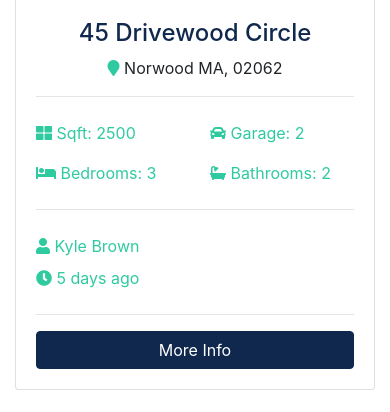
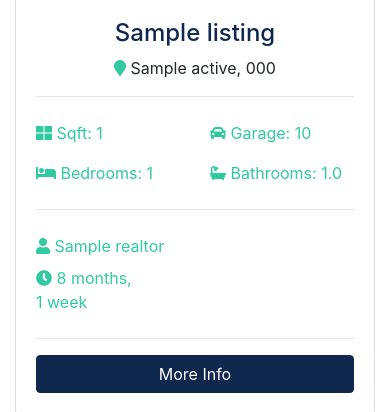
Before and after one commit to qm994/Django-RealEstate, a Django app: page / in a window 390 px wide. Shown: the part 1199-1611 px from the top of the page. Run offline with Django 3.2, Linux system fonts and the light colour scheme; tables that the repository leaves empty hold one stand-in row (values such as "Sample post"); grey boxes marked "Sample" are stand-in pictures; some libraries are stand-ins or nearby versions.

Commit message:
use the database data in pages index.html

```diff
--- a/pages/views.py
+++ b/pages/views.py
@@ -1,9 +1,16 @@
 from django.shortcuts import render
 from django.http import HttpResponse, HttpRequest
+
+from listings.models import Listing
+
 # Create your views here.
 #Django uses request and response objects to pass state through the system.
 def index(request):
-    return render(request, template_name='pages/index.html')
+    listings = Listing.objects.order_by('-list_date').filter(is_published=True)[:3]
+    context = {
+        'listings': listings
+    }
+    return render(request, template_name='pages/index.html', context=context)
 
 def about(request):
     return render(request, template_name='pages/about.html')
--- a/templates/pages/index.html
+++ b/templates/pages/index.html
@@ -1,5 +1,7 @@
 {% extends 'base.html' %} {% block content %}
 {% load static %}
+{% load humanize %}
+
 <section id="showcase">
     <div class="container text-center">
       <div class="home-search p-5">
@@ -128,135 +130,63 @@
     <div class="container">
       <h3 class="text-center mb-3">Latest Listings</h3>
       <div class="row">
-        <!-- Listing 1 -->
+        {% if listings %}
+          {% for listing in listings %}
             <div class="col-md-6 col-lg-4 mb-4">
               <div class="card listing-preview">
-            <img class="card-img-top" src="assets/img/homes/home-1.jpg" alt="">
+                <img class="card-img-top" src="{{ listing.photo_main.url }}" alt="">
                 <div class="card-img-overlay">
                   <h2>
-                <span class="badge badge-secondary text-white">$490,000</span>
+                    <span class="badge badge-secondary text-white">$ {{ listing.price | intcomma }}</span>
                   </h2>
                 </div>
                 <div class="card-body">
                   <div class="listing-heading text-center">
-                <h4 class="text-primary">45 Drivewood Circle</h4>
+                    <h4 class="text-primary">{{ listing.title }}</h4>
                     <p>
-                  <i class="fas fa-map-marker text-secondary"></i> Norwood MA, 02062</p>
+                      <i class="fas fa-map-marker text-secondary"></i>
+                      {{ listing.city }}
+                      {{ listing.state }},
+                      {{ listing.zipcode }}
+                    </p>
                   </div>
                   <hr>
                   <div class="row py-2 text-secondary">
                     <div class="col-6">
-                  <i class="fas fa-th-large"></i> Sqft: 2500</div>
+                      <i class="fas fa-th-large"></i> Sqft: {{ listing.sqft }}</div>
                     <div class="col-6">
-                  <i class="fas fa-car"></i> Garage: 2</div>
+                      <i class="fas fa-car"></i> Garage: {{ listing.garage }}</div>
                   </div>
                   <div class="row py-2 text-secondary">
                     <div class="col-6">
-                  <i class="fas fa-bed"></i> Bedrooms: 3</div>
+                      <i class="fas fa-bed"></i> Bedrooms: {{ listing.bedrooms }}</div>
                     <div class="col-6">
-                  <i class="fas fa-bath"></i> Bathrooms: 2</div>
+                      <i class="fas fa-bath"></i> Bathrooms: {{ listing.bathrooms }}</div>
                   </div>
                   <hr>
                   <div class="row py-2 text-secondary">
                     <div class="col-6">
-                  <i class="fas fa-user"></i> Kyle Brown</div>
+                      <i class="fas fa-user"></i>
+                      {{ listing.realtor }}
+                    </div>
                   </div>
                   <div class="row text-secondary pb-2">
                     <div class="col-6">
-                  <i class="fas fa-clock"></i> 5 days ago</div>
+                      <i class="fas fa-clock"></i>
+                      {{ listing.list_date | timesince }}
+                    </div>
                   </div>
                   <hr>
-              <a href="{% url 'listings' listing.id %}" class="btn btn-primary btn-block">More Info</a>
+                  <a href="{% url 'listing' listing.id %}" class="btn btn-primary btn-block">More Info</a>
                 </div>
               </div>
             </div>
-
-        <!-- Listing 2 -->
-        <div class="col-md-6 col-lg-4 mb-4">
-          <div class="card listing-preview">
-            <img class="card-img-top" src="assets/img/homes/home-2.jpg" alt="">
-            <div class="card-img-overlay">
-              <h2>
-                <span class="badge badge-secondary text-white">$550,000</span>
-              </h2>
+          {% endfor %}
+        {% else %}
+          <div class="col-md-12">
+            <p>No listings available</p>
           </div>
-            <div class="card-body">
-              <div class="listing-heading text-center">
-                <h4 class="text-primary">18 Jefferson Lane</h4>
-                <p>
-                  <i class="fas fa-map-marker text-secondary"></i> Woburn MA, 01801</p>
-              </div>
-              <hr>
-              <div class="row py-2 text-secondary">
-                <div class="col-6">
-                  <i class="fas fa-th-large"></i> Sqft: 3200</div>
-                <div class="col-6">
-                  <i class="fas fa-car"></i> Garage: 1</div>
-              </div>
-              <div class="row py-2 text-secondary">
-                <div class="col-6">
-                  <i class="fas fa-bed"></i> Bedrooms: 4</div>
-                <div class="col-6">
-                  <i class="fas fa-bath"></i> Bathrooms: 2.5</div>
-              </div>
-              <hr>
-              <div class="row py-2 text-secondary">
-                <div class="col-6">
-                  <i class="fas fa-user"></i> Mark Hudson</div>
-              </div>
-              <div class="row text-secondary pb-2">
-                <div class="col-6">
-                  <i class="fas fa-clock"></i> 5 days ago</div>
-              </div>
-              <hr>
-              <a href="{% url 'listings' listing.id %}" class="btn btn-primary btn-block">More Info</a>
-            </div>
-          </div>
-        </div>
-
-        <!-- Listing 3 -->
-        <div class="col-md-6 col-lg-4 mb-4">
-          <div class="card listing-preview">
-            <img class="card-img-top" src="assets/img/homes/home-3.jpg" alt="">
-            <div class="card-img-overlay">
-              <h2>
-                <span class="badge badge-secondary text-white">$580,000</span>
-              </h2>
-            </div>
-            <div class="card-body">
-              <div class="listing-heading text-center">
-                <h4 class="text-primary">187 Woodrow Street</h4>
-                <p>
-                  <i class="fas fa-map-marker text-secondary"></i> Salem MA, 01915</p>
-              </div>
-              <hr>
-              <div class="row py-2 text-secondary">
-                <div class="col-6">
-                  <i class="fas fa-th-large"></i> Sqft: 3107</div>
-                <div class="col-6">
-                  <i class="fas fa-car"></i> Garage: 0</div>
-              </div>
-              <div class="row py-2 text-secondary">
-                <div class="col-6">
-                  <i class="fas fa-bed"></i> Bedrooms: 4</div>
-                <div class="col-6">
-                  <i class="fas fa-bath"></i> Bathrooms: 3</div>
-              </div>
-              <hr>
-              <div class="row py-2 text-secondary">
-                <div class="col-6">
-                  <i class="fas fa-user"></i> Mark Hudson</div>
-              </div>
-              <div class="row text-secondary pb-2">
-                <div class="col-6">
-                  <i class="fas fa-clock"></i> 5 days ago</div>
-              </div>
-              <hr>
-              <a href="{% url 'listings' listing.id %}" class="btn btn-primary btn-block">More Info</a>
-            </div>
-          </div>
-        </div>
-
+        {% endif %}
       </div>
     </div>
   </section>
```
Lines whose indentation alone changed are shown as unchanged.
